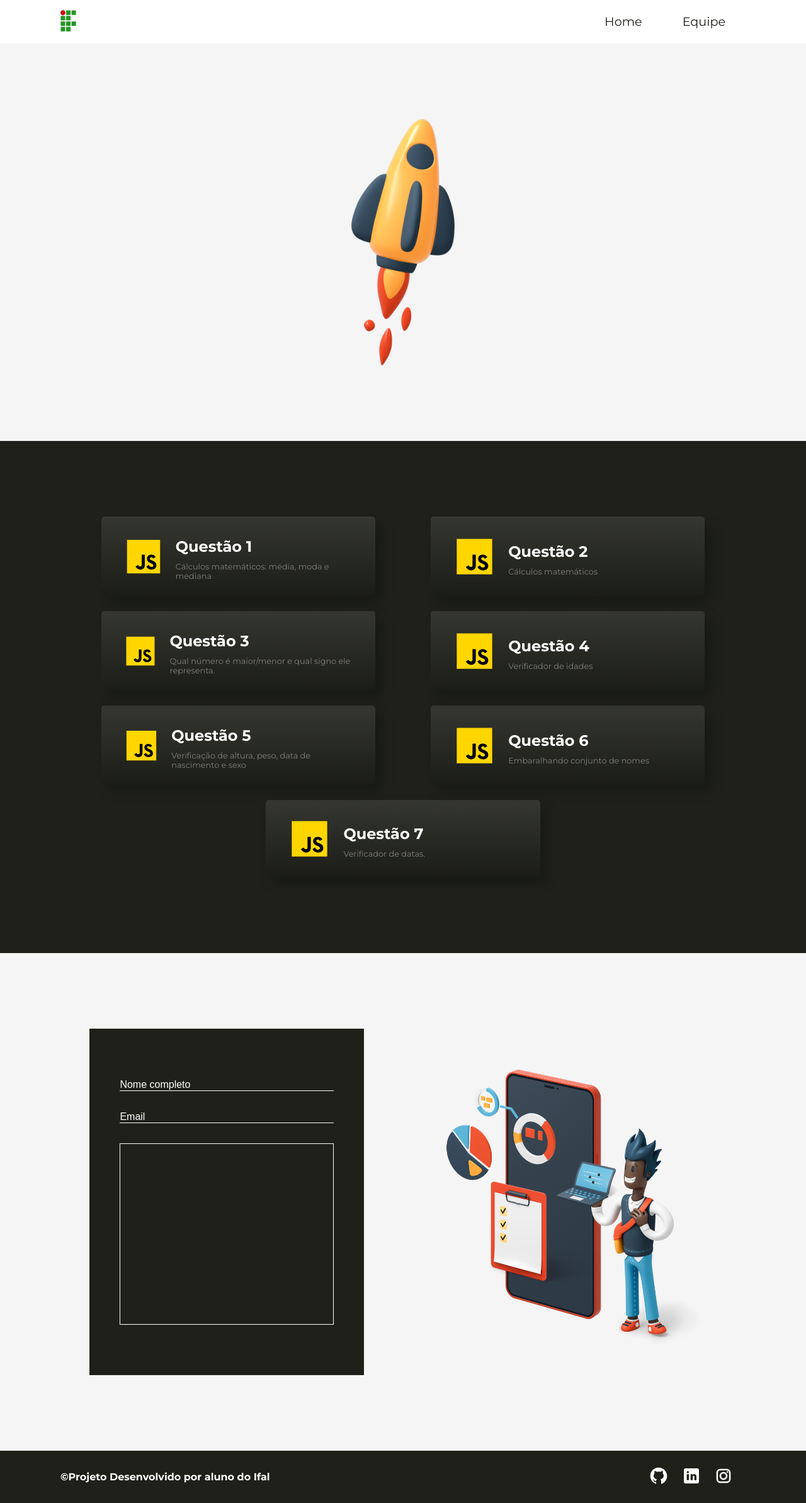
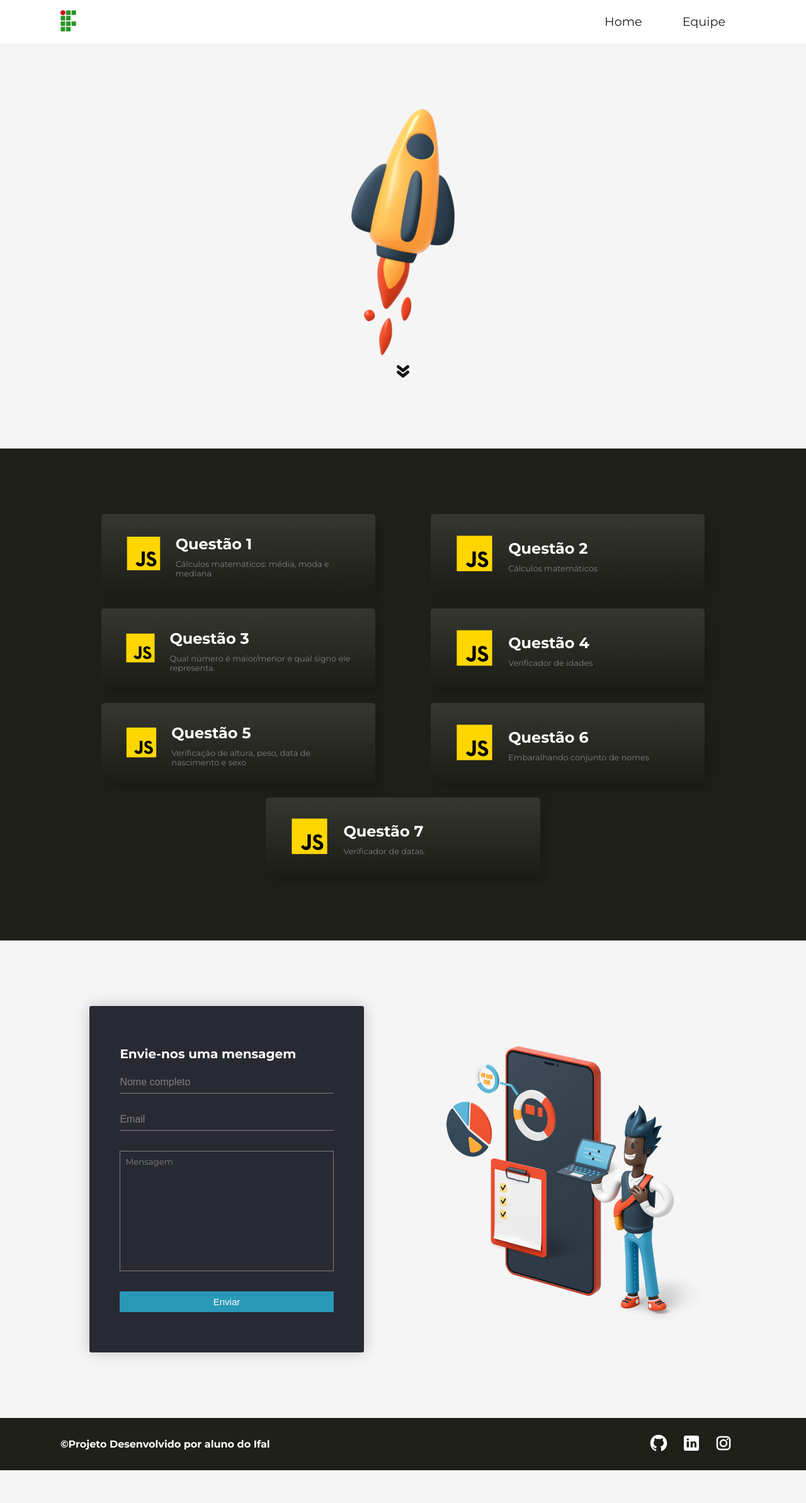
Before and after one commit to Yta-ux/ProjetoJavaScript, a plain HTML site: page P WEB/index.html in a window 1280 px wide. Shown: the whole page at 63% size. After the commit the page ends 2334 px from the top, so only its background shows below. Drawn offline with Linux system fonts and the light colour scheme.

Commit message:
code modification

```diff
--- a/P WEB/css/global.css
+++ b/P WEB/css/global.css
@@ -2,7 +2,7 @@
   --bg: #F5F5F5;
   --black: #1e2019;
   --blue: #282933;
-  --blue-light: #154461;
+  --blue-light: #2998b7;
   --gray: #808080;
   --green: #396950;
   --orange: #AB582E;
@@ -159,8 +159,29 @@ header {
 .execution {
   display: flex;
   align-items: center;
+  flex-direction: row;
   width: 35%;
 }
+
+/* Questão 5: inputs + button */
+
+.execution .inputs{
+  display: flex;
+  width: 60%;
+  height: 20rem;
+  flex-direction: column;
+  justify-content: center;
+}
+
+.execution .inputs input{
+  margin-bottom: .3rem;
+}
+
+.saveQuest5{
+  width: 30px;
+}
+
+/* Questão 5: inputs + button*/
 
 .input {
   background-color: transparent;
--- a/P WEB/css/home.css
+++ b/P WEB/css/home.css
@@ -1,5 +1,5 @@
 .section {
-    padding: 7.5rem 6rem;
+    padding: 6.5rem 6rem;
     display: flex;
     flex-wrap: wrap;
     align-content: flex-start;
@@ -12,10 +12,47 @@
     font-size: 2.4rem;
     margin-top: 1rem;
 }
-.main__image{
-    max-width: 15%;
+
+.runTime{
+    font-size: 10rem;
+    color: var(--black);
 }
 
+.main__image{
+    width: 15%;
+}
+
+@keyframes go-back {
+    0% {
+        transform: translatey(-20px);
+        opacity: 0;
+    }
+    50%{
+        opacity: 1;
+    }
+    100% {
+        transform: translatey(0);
+    }
+}
+
+.roll__down{
+    width: 1.2rem;
+    height: 1.2rem;
+    animation: go-back 1.5s;
+    animation-iteration-count: infinite;
+}
+
+.about{
+    display: flex;
+    flex-wrap: wrap;
+    flex-direction: column;
+    align-content: center;
+    align-items: center;
+}
+
+.section .developer{
+    width: 600px;
+}
 .cards {
     background-color: var(--black);
 }
@@ -57,37 +94,116 @@
 
 /* Formulário */
 
-.contact{
+/* .contact{
     display: flex;
     align-items: center;
-    /* justify-content: center; */
 }
 
 .form{
     display: flex;
     flex-direction: column;
-    background-color: var(--black);
-    padding: 5rem 3rem;
+    background: var(--white);
+    padding: 4rem 3rem;
+    border-radius: .2rem;
     width: 40%;
     height: 550px;
+    box-shadow: 0 0 1rem var(--shadow);
+
 }
 
 .contact__image{
     width: 45%;
 }
 
+.subtitle{
+    font-size: 20px;
+    margin-bottom: 1.5rem;
+}
+
 input{
     font-size: 1rem;
     outline: none;
     margin-bottom: 2rem;
+    padding: 0 0 .5rem 0;
     border: none;
-    border-bottom: 1px solid var(--white);
+    border-bottom: 1px solid var(--gray);
+    background-color: transparent;
+    color: var(--black);
+}
+
+input::placeholder, textarea::placeholder{
+    color: var(--gray);
+}
+
+textarea{
+    font-family: 'Montserrat', sans-serif;
+    color: var(--black);
+    width: 100%;
+    height: 100%;
+    padding: .5rem;
+    margin-bottom: 2rem;
+    outline: none;
+    background-color: transparent;
+    border: none;
+    resize: none;
+    border: 1px solid var(--gray);
+}
+
+.send{
+    padding: .5rem;
+    height: 3rem;
+    background: var(--blue-light);
+    color: var(--white);
+    font-size: 15px;
+    border: 0;
+    border-radius: .1rem;
+} */
+
+
+/* Formulário para modo dark */
+
+
+
+.contact{
+    display: flex;
+    align-items: center;
+}
+
+.form{
+    display: flex;
+    flex-direction: column;
+    background: var(--blue);
+    padding: 4rem 3rem;
+    border-radius: .2rem;
+    width: 40%;
+    height: 550px;
+    box-shadow: 0 0 1.5rem var(--shadow);
+
+}
+
+.contact__image{
+    width: 45%;
+}
+
+.subtitle{
+    font-size: 20px;
+    margin-bottom: 1.5rem;
+    color: var(--white);
+}
+
+input{
+    font-size: 1rem;
+    outline: none;
+    margin-bottom: 2rem;
+    padding: 0 0 .5rem 0;
+    border: none;
+    border-bottom: 1px solid var(--gray);
     background-color: transparent;
     color: var(--white);
 }
 
-input::placeholder{
-    color: var(--white);
+input::placeholder, textarea::placeholder{
+    color: var(--gray);
 }
 
 textarea{
@@ -95,9 +211,21 @@ textarea{
     color: var(--white);
     width: 100%;
     height: 100%;
+    padding: .5rem;
+    margin-bottom: 2rem;
     outline: none;
     background-color: transparent;
     border: none;
     resize: none;
-    border: 1px solid var(--white);
+    border: 1px solid var(--gray);
 }
+
+.send{
+    padding: .5rem;
+    height: 3rem;
+    background: var(--blue-light);
+    color: var(--white);
+    font-size: 15px;
+    border: 0;
+    border-radius: .1rem;
+}
--- a/P WEB/index.html
+++ b/P WEB/index.html
@@ -9,7 +9,7 @@
 
     <link rel="preconnect" href="https://fonts.googleapis.com">
     <link rel="preconnect" href="https://fonts.gstatic.com" crossorigin>
-    <link href="https://fonts.googleapis.com/css2?family=Montserrat:wght@400;600;700&display=swap" rel="stylesheet">
+    <link href="https://fonts.googleapis.com/css2?family=Montserrat:wght@400;600;700&family=Poppins:wght@700;800&display=swap" rel="stylesheet">
 
     <link rel="stylesheet" href="css/global.css">
     <link rel="stylesheet" href="css/home.css">
@@ -28,11 +28,12 @@
         </header>
 
         <main class="main">
-            <section >
+            <section class="initial">
                 <h2 class="title sr-only">Sobre</h2>
                 <div class="section about">
-                <img src="images/flame4.png" class="main__image" alt />
-            </div>
+                    <img src="images/flame4.png" class="main__image" alt />
+                    <img src="images/setas-duplas-para-baixo.png" alt="Rolar para baixo" class= "roll__down">
+                </div>
             </section>
 
             <section>
@@ -99,6 +100,7 @@
                 <h2 class="title sr-only">Contato</h2>
                 <div class="section contact">
                     <form method="GET" class="form">
+                        <h3 class="subtitle">Envie-nos uma mensagem</h3>
                         <label class="sr-only" for="name">Nome Completo:</label>
                         <input type="text" placeholder="Nome completo" id="name"/>
 
@@ -106,9 +108,8 @@
                         <input type="email" placeholder="Email" id="email"/>
 
                         <label class="sr-only" for="message">Mensagem:</label>
-                        <textarea id="message" placeholder="Mensagem">
-
-                        </textarea>
+                        <textarea id="message" placeholder="Mensagem"></textarea>
+                        <button class="send">Enviar</button>
                     </form>
                     <img src="images/flame2.png" class="contact__image">
             </section>
```
Also changed, not shown: P WEB/css/styleQuest5.css (+7 -1 lines), P WEB/questions/quest1.html (+1 -1 lines), P WEB/questions/quest2.html (+1 -1 lines), P WEB/questions/quest3.html (+1 -1 lines), P WEB/questions/quest4.html (+1 -1 lines), P WEB/questions/quest5.html (+9 -7 lines), P WEB/questions/quest6.html (+1 -1 lines), P WEB/questions/quest7.html (+1 -1 lines), P WEB/images/pexels-pavel-danilyuk-5496467.jpg (added), P WEB/images/setas-duplas-para-baixo.png (added).
